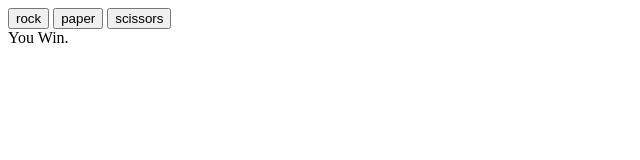
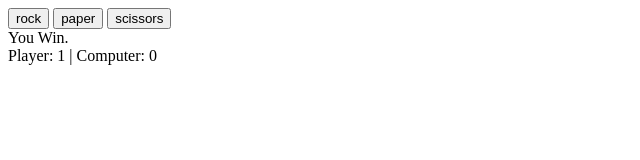
Before and after one commit to as2305/rock-paper-scissors, a plain HTML site: page index.html in a window 1280 px wide. Both pictures are taken after a click on the button "rock". Shown: the whole page, without its empty margins (0-640 px from the left). Drawn offline with Linux system fonts and the light colour scheme.

Commit message:
Add score

```diff
--- a/index.html
+++ b/index.html
@@ -10,6 +10,8 @@
         <button id="paper">paper</button>
         <button id="scissors">scissors</button>
         <div id="output"></div>
+        <div id="winner"></div>
+        <div id="score"></div>
     </body>
     <script src="script.js"></script>
 </html>
--- a/script.js
+++ b/script.js
@@ -3,7 +3,8 @@ function getComputerChoice() {
     randomnum = Math.floor(Math.random() * choice.length)
     return choice[randomnum]
 }
-
+let playerScore = 0;
+let computerScore = 0;
 function play(playerSelection, computerSelection){
     playerSelection = playerSelection.toLowerCase()
     if (playerSelection == computerSelection) {
@@ -13,9 +14,13 @@ function play(playerSelection, computerSelection){
         (playerSelection == "paper" && computerSelection == "rock") ||
         (playerSelection == "scissors" && computerSelection == "paper")
     ) {
+        playerScore++;
         return "You Win."
+
     } else {
+        computerScore++;
         return "You Lose."
+
     }
 }
 
@@ -23,6 +28,16 @@ function playGame(userchoice) {
     let computerChoice = getComputerChoice()
     const output = document.getElementById("output")
     output.textContent = play(userchoice, computerChoice)
+    const winner = document.getElementById("winner")
+    const score = document.getElementById("score")
+    score.textContent = ("Player: "+ playerScore+ " | Computer: "+ computerScore)
+    if (playerScore == 5) {
+        winner.textContent = "The winner is player!"
+    } else if(computerScore == 5) {
+        winner.textContent = "The winner is computer!"
+    }
+    console.log(playerScore);
+    console.log(computerScore);
 }
 
 const rock = document.getElementById("rock")
```
